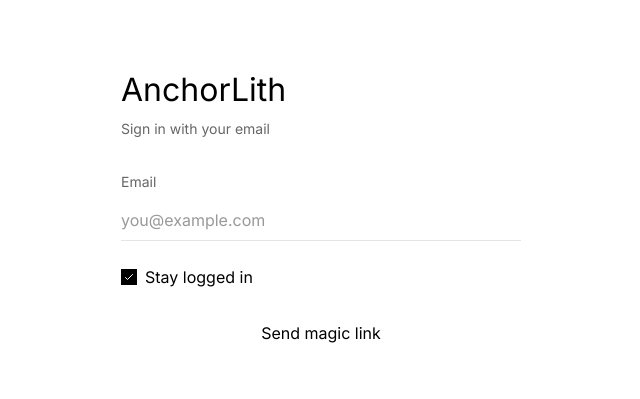
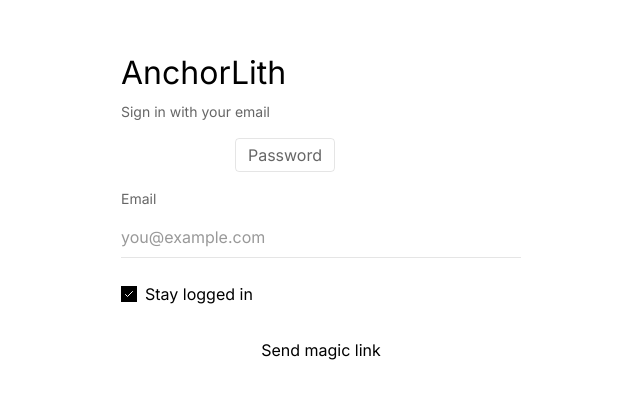
Before and after one commit to culubo/anchorlith, a Next.js app: page /login in a window 1280 px wide. Shown: the part 189-588 px from the top of the page, without its empty margins (319-959 px from the left). Built offline with nearby package versions, Linux system fonts and the light colour scheme; no server answers.

Commit message:
feat(auth): add magic-link production guard and classic password login option

```diff
--- a/app/(auth)/login/page.tsx
+++ b/app/(auth)/login/page.tsx
@@ -10,6 +10,8 @@ export default function LoginPage() {
   const [stayLoggedIn, setStayLoggedIn] = useState(true)
   const [loading, setLoading] = useState(false)
   const [message, setMessage] = useState('')
+  const [mode, setMode] = useState<'magic' | 'password'>('magic')
+  const [password, setPassword] = useState('')
 
   // Check if Supabase is configured
   const supabaseUrl = process.env.NEXT_PUBLIC_SUPABASE_URL
@@ -49,10 +51,22 @@ export default function LoginPage() {
       // Store preference for session persistence
       localStorage.setItem('stayLoggedIn', stayLoggedIn.toString())
 
-      // Get the site URL for the magic link redirect
-      // In production (Vercel), set NEXT_PUBLIC_SITE_URL environment variable to your domain
-      // In development, this will use window.location.origin (localhost:3000)
-      const siteUrl = process.env.NEXT_PUBLIC_SITE_URL || window.location.origin
+      // Resolve site URL safely. In production we require NEXT_PUBLIC_SITE_URL to be set and not point to localhost.
+      const envSiteUrl = process.env.NEXT_PUBLIC_SITE_URL
+      let siteUrl: string
+
+      if (process.env.NODE_ENV === 'production') {
+        if (!envSiteUrl || envSiteUrl.includes('localhost') || envSiteUrl.includes('127.0.0.1')) {
+          setMessage('Invalid or missing NEXT_PUBLIC_SITE_URL in production. Please configure it with your site domain.')
+          setLoading(false)
+          return
+        }
+        siteUrl = envSiteUrl
+      } else {
+        siteUrl = envSiteUrl || window.location.origin
+      }
+
+      if (mode === 'magic') {
         const redirectUrl = `${siteUrl}/auth/callback`
 
         const { error } = await supabase.auth.signInWithOtp({
@@ -70,6 +84,17 @@ export default function LoginPage() {
           setMessage('Check your email for the magic link!')
           setLoading(false)
         }
+      } else {
+        // Classic password sign-in
+        const { error } = await supabase.auth.signInWithPassword({ email, password })
+        if (error) {
+          setMessage(`Error: ${error.message}`)
+          setLoading(false)
+        } else {
+          // Successful sign-in - redirect to app
+          window.location.href = '/today'
+        }
+      }
     } catch (err: unknown) {
       console.error('Login error:', err)
       const message = err instanceof Error ? err.message : String(err)
@@ -86,9 +111,24 @@ export default function LoginPage() {
     <div className="min-h-screen flex items-center justify-center bg-bg-primary">
       <div className="w-full max-w-md px-6">
         <h1 className="text-2xl mb-2 text-text-primary">AnchorLith</h1>
-        <p className="text-sm text-text-secondary mb-8">
+        <p className="text-sm text-text-secondary mb-4">
           Sign in with your email
         </p>
+
+        <div className="flex gap-2 mb-4">
+          <button
+            type="button"
+            onClick={() => setMode('magic')}
+            className={`px-3 py-1 rounded ${mode === 'magic' ? 'bg-accent text-white' : 'bg-transparent text-text-secondary border border-border-subtle'}`}>
+            Magic Link
+          </button>
+          <button
+            type="button"
+            onClick={() => setMode('password')}
+            className={`px-3 py-1 rounded ${mode === 'password' ? 'bg-accent text-white' : 'bg-transparent text-text-secondary border border-border-subtle'}`}>
+            Password
+          </button>
+        </div>
 
         <form onSubmit={handleLogin} className="space-y-6">
           <div>
@@ -107,6 +147,24 @@ export default function LoginPage() {
             />
           </div>
 
+          {mode === 'password' && (
+            <div>
+              <label htmlFor="password" className="block text-sm text-text-secondary mb-2">
+                Password
+              </label>
+              <input
+                id="password"
+                type="password"
+                value={password}
+                onChange={(e) => setPassword(e.target.value)}
+                required
+                className="w-full px-0 py-2 bg-transparent border-0 border-b border-border-subtle text-text-primary placeholder:text-text-tertiary focus:outline-none focus:border-text-primary transition-colors"
+                placeholder="Your password"
+                disabled={loading}
+              />
+            </div>
+          )}
+
           <div className="flex items-center">
             <Checkbox
               checked={stayLoggedIn}
@@ -120,7 +178,7 @@ export default function LoginPage() {
             disabled={loading}
             className="w-full py-2 text-text-primary hover:text-text-secondary transition-colors disabled:opacity-50 disabled:cursor-not-allowed"
           >
-            {loading ? 'Sending...' : 'Send magic link'}
+            {loading ? (mode === 'magic' ? 'Sending...' : 'Signing in...') : (mode === 'magic' ? 'Send magic link' : 'Sign in')}
           </button>
 
           {message && (
```
Lines whose indentation alone changed are shown as unchanged.
